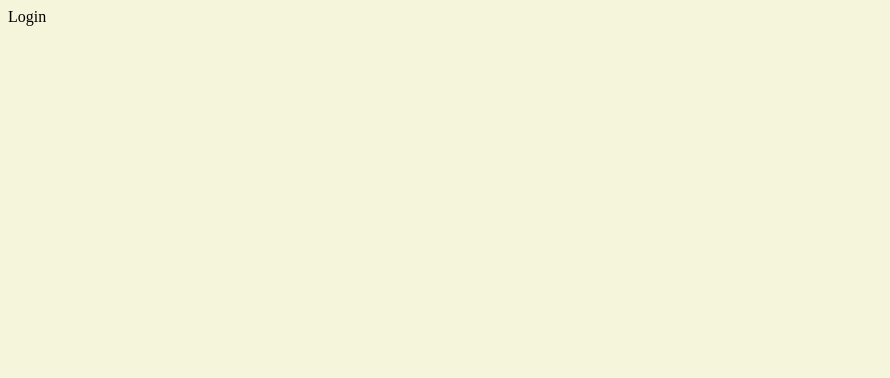
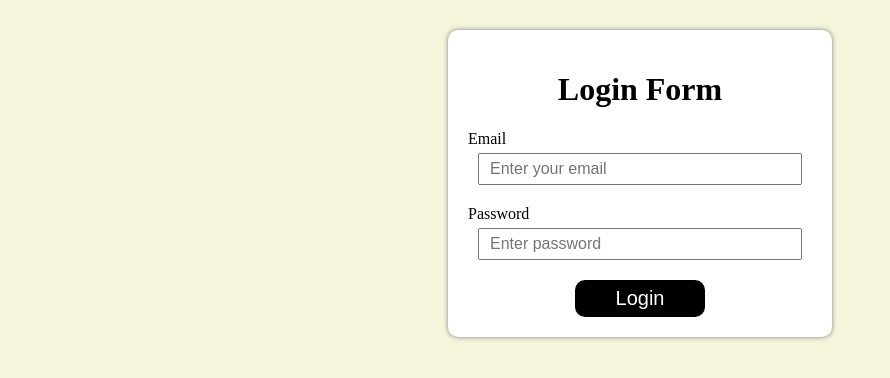
Before and after one commit to sonaligadekar20/mega-mart, a React (Create React App) app in the folder client/: page /login in a window 1280 px wide. Shown: the top 378 px of the page, without its empty margins (0-890 px from the left). Built offline with nearby package versions, Linux system fonts and the light colour scheme.

Commit message:
API featch in login form

```diff
--- a/client/src/index.css
+++ b/client/src/index.css
@@ -8,16 +8,17 @@ body{
   display: block;
   font-size: 16px;
   padding: 5px 10px;
-  width: fit-content;
+  width: 300px;
+  /* width: fit-content; */
   margin: 5px 10px;
   margin-bottom: 20px;
 }
 .btn{
-  background-color: blueviolet;
+  background-color: black;
   border: none;
   border-radius: 10px;
-  min-width: 150px;
-  padding: 10px 20px;
+  min-width: 130px;
+  padding: 7px 10px;
   text-align: center;
   color: white;
   font-size: 20px;
--- a/client/src/views/Login/Login.css
+++ b/client/src/views/Login/Login.css
@@ -0,0 +1,13 @@
+.login-form{
+    width:fit-content;
+    /* height: 600px; */
+    background-color: white;
+    margin: 30px auto;
+    padding: 20px 20px;
+    border-radius: 10px;
+    box-shadow: 0px 0px 5px 0px grey;
+}
+.login-btn{
+    display: block;
+    margin: 0 auto;
+}
--- a/client/src/views/Login/Login.js
+++ b/client/src/views/Login/Login.js
@@ -1,8 +1,61 @@
-import React from 'react'
+import React,{useState} from 'react';
+import axios  from 'axios';
+import "./Login.css";
 
 function Login () {
+    const [email, setEmail] = useState('');
+    const [password, setPassword] = useState('');
+
+    const login = async()=>{
+        if(!email){
+            alert("Email is required");
+            return;
+        }
+        const response = await axios.post("/login",{
+            email : email,
+            password: password
+        })
+
+        alert(response?.data?.message)
+
+        if(response?.data?.success){
+            alert(response?.data?.success)
+            window.location.href = "/";
+        }
+    };
+
     return(
-        <div>Login</div>
+        <div>
+            <form className='login-form'>
+                <h1 className='text-center'>Login Form</h1>
+
+                <div>
+                    <label htmlFor="email">Email</label>
+                    <input type="text"
+                    placeholder="Enter your email"
+                    id="email"
+                    className="form-control"
+                    value={email}
+                    onChange={(e) =>{
+                       setEmail(e.target.value);
+                    }}/>
+                </div>
+                <div>
+                    <label htmlFor="password">Password</label>
+                    <input type="password"
+                    placeholder="Enter password"
+                    id="password"
+                    className="form-control"
+                    value={password}
+                    onChange={(e) =>{
+                       setPassword(e.target.value);
+                    }}/>
+                </div>
+
+                <button type="button" className='btn login-btn' onClick={login}>Login</button>
+
+            </form>
+        </div>
     )
 }
 
--- a/client/src/views/Signup/Signup.css
+++ b/client/src/views/Signup/Signup.css
@@ -3,11 +3,12 @@
     /* height: 600px; */
     background-color: white;
     margin: 30px auto;
-    padding: 20px 15px;
+    padding: 20px 20px;
     border-radius: 10px;
     box-shadow: 0px 0px 5px 0px grey;
 }
 .signup-btn{
     display: block;
     margin: 0 auto;
+    margin-top: 15px;
 }
```
Also changed, not shown: client/src/views/Home/Home.css (added), client/src/views/Home/Home.js (added).
